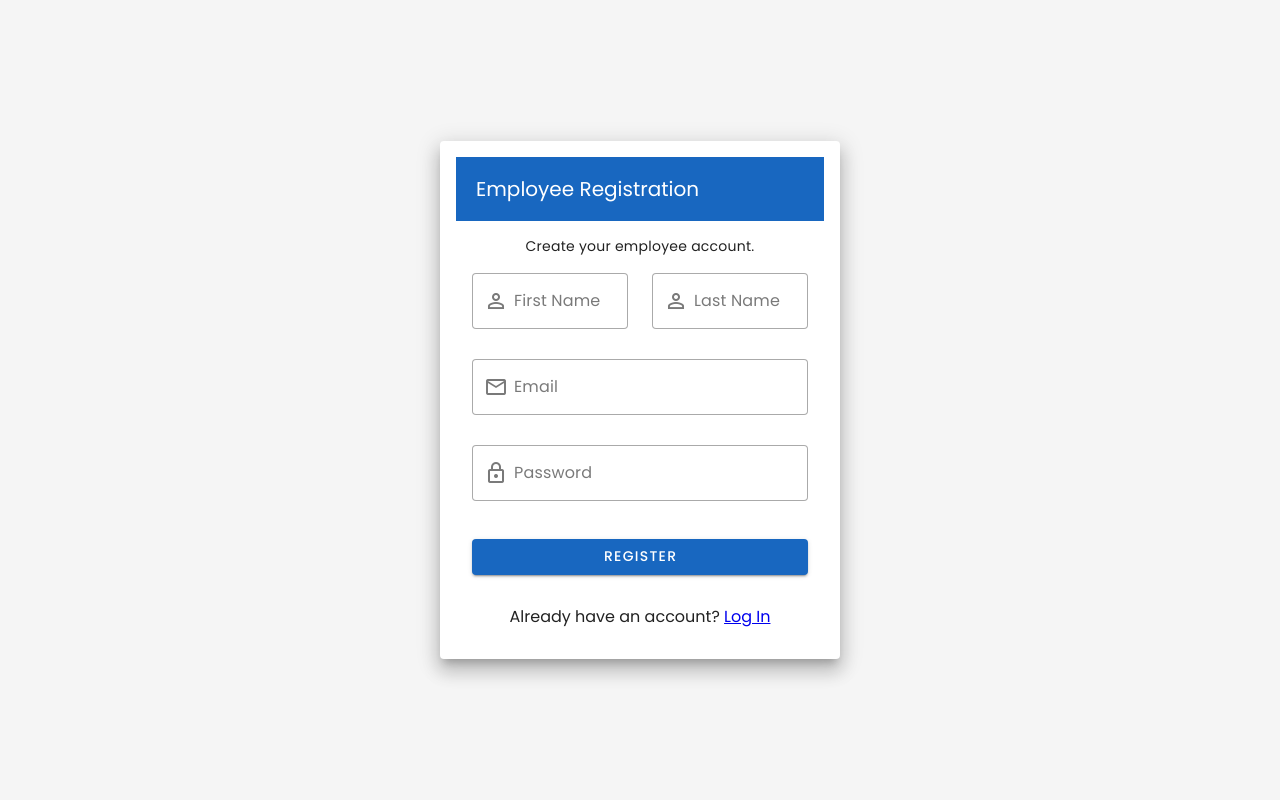
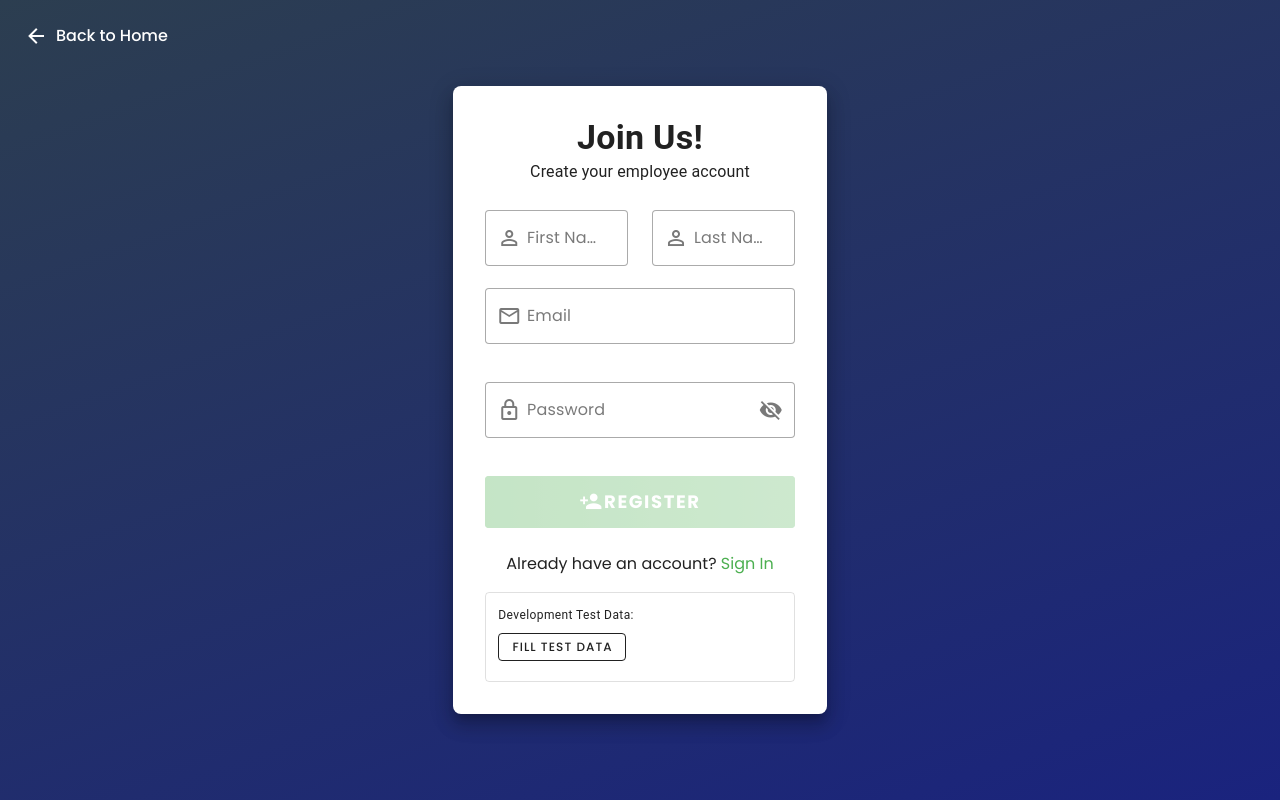
Before and after one commit to Hawasandra1/hr-frontend, a Vue app: page /register in a window 1280 px wide. Built offline with nearby package versions, Linux system fonts and the light colour scheme.

Commit message:
Fixed the unmatched models

```diff
--- a/src/components/RegisterForm.vue
+++ b/src/components/RegisterForm.vue
@@ -1,13 +1,21 @@
 <template>
-  <v-container fluid class="fill-height">
-    <v-row align="center" justify="center">
+  <v-app>
+    <v-main class="gradient-background d-flex align-center justify-center">
+      <!-- Back to Home link -->
+      <router-link to="/" class="back-link-corner">
+        <v-icon small>mdi-arrow-left</v-icon>
+        Back to Home
+      </router-link>
+
+      <v-container>
+        <v-row justify="center">
           <v-col cols="12" sm="8" md="6" lg="4">
-        <v-card class="elevation-12 pa-4">
-          <v-toolbar color="primary" dark flat>
-            <v-toolbar-title>Employee Registration</v-toolbar-title>
-          </v-toolbar>
-          <v-card-text>
-            <p class="text-center mb-4">Create your employee account.</p>
+            <v-card class="pa-8 rounded-lg" elevation="12" dark>
+              <div class="text-center mb-6">
+                <h1 class="text-h4 font-weight-bold">Join Us!</h1>
+                <p class="text-subtitle-1">Create your employee account</p>
+              </div>
+
               <v-form ref="form" @submit.prevent="handleRegister">
                 <v-row>
                   <v-col cols="12" sm="6">
@@ -16,8 +24,9 @@
                       label="First Name"
                       prepend-inner-icon="mdi-account-outline"
                       variant="outlined"
-                    :rules="[v => !!v || 'First Name is required']"
+                      :rules="nameRules"
                       required
+                      :disabled="loading"
                     ></v-text-field>
                   </v-col>
                   <v-col cols="12" sm="6">
@@ -26,8 +35,9 @@
                       label="Last Name"
                       prepend-inner-icon="mdi-account-outline"
                       variant="outlined"
-                    :rules="[v => !!v || 'Last Name is required']"
+                      :rules="nameRules"
                       required
+                      :disabled="loading"
                     ></v-text-field>
                   </v-col>
                 </v-row>
@@ -38,93 +48,181 @@
                   prepend-inner-icon="mdi-email-outline"
                   type="email"
                   variant="outlined"
-                :rules="[v => !!v || 'Email is required', v => /.+@.+\..+/.test(v) || 'E-mail must be valid']"
+                  :rules="emailRules"
                   required
-                class="mt-2"
+                  class="mb-4"
+                  :disabled="loading"
                 ></v-text-field>
 
                 <v-text-field
                   v-model="password"
                   label="Password"
                   prepend-inner-icon="mdi-lock-outline"
-                type="password"
+                  :type="showPassword ? 'text' : 'password'"
+                  :append-inner-icon="showPassword ? 'mdi-eye' : 'mdi-eye-off'"
+                  @click:append-inner="showPassword = !showPassword"
                   variant="outlined"
-                :rules="[v => !!v || 'Password is required', v => v.length >= 6 || 'Password must be at least 6 characters']"
+                  :rules="passwordRules"
                   required
-                class="mt-2"
+                  class="mb-4"
+                  :disabled="loading"
                 ></v-text-field>
 
-              <v-alert v-if="message" :type="successful ? 'success' : 'error'" class="mt-4">
+                <v-alert v-if="message" :type="messageType" class="mb-4">
                   {{ message }}
                 </v-alert>
 
                 <v-btn
                   :loading="loading"
                   type="submit"
-                color="primary"
                   block
-                large
-                class="mt-4"
+                  size="x-large"
+                  class="action-button font-weight-bold"
+                  :disabled="!isFormValid"
                 >
+                  <v-icon left>mdi-account-plus</v-icon>
                   Register
                 </v-btn>
               </v-form>
-          </v-card-text>
-          <v-card-actions class="justify-center">
-            <p>Already have an account? <router-link to="/login">Log In</router-link></p>
-          </v-card-actions>
+
+              <div class="text-center mt-6">
+                <p>Already have an account?
+                  <router-link to="/login" class="text-primary">
+                    Sign In
+                  </router-link>
+                </p>
+              </div>
+
+              <!-- Development helper -->
+              <div v-if="isDevelopment" class="mt-4 pa-3 border rounded">
+                <p class="text-caption mb-2">Development Test Data:</p>
+                <v-btn
+                  size="small"
+                  variant="outlined"
+                  @click="fillTestData"
+                  class="mr-2 mb-2"
+                >
+                  Fill Test Data
+                </v-btn>
+              </div>
             </v-card>
           </v-col>
         </v-row>
       </v-container>
+    </v-main>
+  </v-app>
 </template>
 
 <script setup>
-import { ref } from 'vue';
+import { ref, computed } from 'vue';
 import { useRouter } from 'vue-router';
 import AuthService from '@/services/auth.service';
 
+// Reactive data
 const form = ref(null);
 const firstName = ref('');
 const lastName = ref('');
 const email = ref('');
 const password = ref('');
-
+const showPassword = ref(false);
 const loading = ref(false);
-const successful = ref(false);
 const message = ref('');
+const messageType = ref('error');
 const router = useRouter();
 
-// --- REVERTED TO ORIGINAL EMPLOYEE REGISTRATION LOGIC ---
+// Environment check
+const isDevelopment = computed(() => import.meta.env.DEV);
+
+// Validation rules
+const nameRules = [
+  v => !!v || 'This field is required',
+  v => v.length >= 2 || 'Name must be at least 2 characters'
+];
+
+const emailRules = [
+  v => !!v || 'Email is required',
+  v => /.+@.+\..+/.test(v) || 'Email must be valid'
+];
+
+const passwordRules = [
+  v => !!v || 'Password is required',
+  v => v.length >= 6 || 'Password must be at least 6 characters'
+];
+
+// Form validation
+const isFormValid = computed(() => {
+  return firstName.value.length >= 2 &&
+         lastName.value.length >= 2 &&
+         email.value &&
+         /.+@.+\..+/.test(email.value) &&
+         password.value.length >= 6;
+});
+
+// Fill test data (development only)
+const fillTestData = () => {
+  firstName.value = 'John';
+  lastName.value = 'Doe';
+  email.value = 'john.doe@example.com';
+  password.value = 'test123';
+};
+
+// Handle registration
 const handleRegister = async () => {
+  try {
+    // Validate form
     const { valid } = await form.value.validate();
-  if (!valid) return;
+    if (!valid) {
+      message.value = 'Please fix the form errors';
+      messageType.value = 'error';
+      return;
+    }
 
     loading.value = true;
     message.value = '';
 
-  try {
-    // This object is for a standard employee
+    console.log('Attempting registration...');
+
     const userData = {
-      firstName: firstName.value,
-      lastName: lastName.value,
-      email: email.value,
+      firstName: firstName.value.trim(),
+      lastName: lastName.value.trim(),
+      email: email.value.trim(),
       password: password.value,
     };
 
-    // This calls the public /api/auth/register endpoint for employees
-    await AuthService.register(userData);
+    console.log('Registration data:', {
+      firstName: userData.firstName,
+      lastName: userData.lastName,
+      email: userData.email,
+      hasPassword: !!userData.password
+    });
 
-    successful.value = true;
+    const response = await AuthService.register(userData);
+
+    // Show success message
     message.value = 'Registration successful! Redirecting to login...';
+    messageType.value = 'success';
 
+    console.log('Registration successful:', response);
+
+    // Wait a moment to show success message, then redirect
     setTimeout(() => {
       router.push('/login');
     }, 2000);
 
   } catch (error) {
-    message.value = error.response?.data?.message || 'An error occurred during registration.';
-    successful.value = false;
+    console.error('Registration error:', error);
+
+    // Handle different types of errors
+    if (error.response?.data?.message) {
+      message.value = error.response.data.message;
+    } else if (error.message) {
+      message.value = error.message;
+    } else {
+      message.value = 'Registration failed. Please try again.';
+    }
+
+    messageType.value = 'error';
+
   } finally {
     loading.value = false;
   }
@@ -132,8 +230,71 @@ const handleRegister = async () => {
 </script>
 
 <style scoped>
-.fill-height {
+.gradient-background {
+  background: linear-gradient(160deg, #2c3e50 0%, #1a237e 100%);
   min-height: 100vh;
-  background-color: #f5f5f5;
+  position: relative;
+}
+
+.action-button {
+  background: linear-gradient(to right, #4CAF50, #66BB6A) !important;
+  color: white !important;
+  transition: transform 0.2s ease-in-out;
+}
+
+.action-button:hover {
+  transform: translateY(-2px);
+}
+
+.action-button:disabled {
+  opacity: 0.6;
+  transform: none;
+}
+
+.text-primary {
+  color: #4CAF50 !important;
+  text-decoration: none;
+}
+
+.text-primary:hover {
+  text-decoration: underline;
+}
+
+.back-link-corner {
+  position: absolute;
+  top: 24px;
+  left: 24px;
+  text-decoration: none;
+  color: #FFFFFF !important;
+  font-weight: 500;
+  display: flex;
+  align-items: center;
+  gap: 8px;
+  z-index: 10;
+  transition: color 0.2s ease;
+}
+
+.back-link-corner:hover {
+  text-decoration: underline;
+  color: #64B5F6 !important;
+}
+
+/* Development helper styles */
+.border {
+  border: 1px solid rgba(255, 255, 255, 0.2);
+}
+
+.v-alert {
+  margin-bottom: 16px;
+}
+
+/* Loading state improvements */
+.v-btn--loading {
+  pointer-events: none;
+}
+
+/* Form field focus states */
+.v-text-field--focused {
+  box-shadow: 0 0 0 2px rgba(76, 175, 80, 0.3);
 }
 </style>
--- a/src/services/api.js
+++ b/src/services/api.js
@@ -1,7 +1,7 @@
 import axios from 'axios';
 import AuthService from './auth.service.js';
 
-// FIXED: Removed double slash and improved environment variable handling
+// FIXED: Improved environment variable handling
 const getApiBaseUrl = () => {
     // Check for environment variable first
     if (import.meta.env.VITE_API_BASE_URL) {
@@ -21,18 +21,24 @@ const api = axios.create({
     baseURL: getApiBaseUrl(),
     headers: {
         'Content-Type': 'application/json',
+        'Accept': 'application/json'
     },
-    timeout: 15000, // 15 second timeout for Render's cold starts
+    timeout: 30000, // FIXED: Increased timeout to 30 seconds for Render's cold starts
+    withCredentials: false // FIXED: Explicitly set for CORS
 });
 
-// Enhanced Request Interceptor
+// FIXED: Enhanced Request Interceptor
 api.interceptors.request.use(
     (config) => {
         // Log API calls in development
         if (import.meta.env.DEV) {
             console.log(`API Request: ${config.method.toUpperCase()} ${config.baseURL}${config.url}`);
+            if (config.data && config.method.toLowerCase() !== 'get') {
+                console.log('Request data:', config.data);
+            }
         }
 
+        // Add auth token if available
         const userStr = localStorage.getItem('user');
         if (userStr) {
             try {
@@ -42,7 +48,7 @@ api.interceptors.request.use(
                 }
             } catch (error) {
                 console.error('Error parsing user data from localStorage:', error);
-                localStorage.removeItem('user'); // Clean up corrupted data
+                localStorage.removeItem('user');
             }
         }
         return config;
@@ -53,42 +59,98 @@ api.interceptors.request.use(
     }
 );
 
-// Enhanced Response Interceptor
+// FIXED: Enhanced Response Interceptor with better error handling
 api.interceptors.response.use(
     (response) => {
         // Log successful responses in development
         if (import.meta.env.DEV) {
-            console.log(`API Response: ${response.status} ${response.config.url}`);
+            console.log(`API Response: ${response.status} ${response.config.method.toUpperCase()} ${response.config.url}`);
+            if (response.data) {
+                console.log('Response data:', response.data);
+            }
         }
         return response;
     },
     (error) => {
-        // Enhanced error logging
+        // FIXED: Enhanced error logging and handling
         if (error.response) {
-            console.error(`API Error: ${error.response.status} ${error.response.config?.url}`, error.response.data);
+            // Server responded with error status
+            console.error(`API Error: ${error.response.status} ${error.response.config?.url}`);
+            console.error('Error details:', error.response.data);
+
+            // Handle specific error codes
+            switch (error.response.status) {
+                case 400:
+                    console.error('Bad Request - Check your request data');
+                    break;
+                case 401:
+                    console.error('Unauthorized - Invalid or expired token');
+                    break;
+                case 403:
+                    console.error('Forbidden - Insufficient permissions');
+                    break;
+                case 404:
+                    console.error('Not Found - Endpoint or resource not found');
+                    break;
+                case 409:
+                    console.error('Conflict - Resource already exists');
+                    break;
+                case 500:
+                    console.error('Internal Server Error');
+                    break;
+                default:
+                    console.error(`HTTP ${error.response.status}: ${error.response.statusText}`);
+            }
         } else if (error.request) {
+            // Network error - no response received
             console.error('Network Error - No response received:', error.request);
+            console.error('Network error - check if backend is running and CORS is configured');
+
+            // Check for specific network error types
+            if (error.code === 'ECONNABORTED') {
+                console.error('Request timeout - backend may be slow or unreachable');
+            } else if (error.code === 'ERR_NETWORK') {
+                console.error('Network error - check internet connection');
+            }
         } else {
+            // Request setup error
             console.error('Request setup error:', error.message);
         }
 
         const originalRequest = error.config;
 
-        // Handle 401 Unauthorized
+        // FIXED: Handle 401 Unauthorized with auth check
         if (error.response?.status === 401 && !originalRequest._retry) {
             originalRequest._retry = true;
             console.error("API Interceptor: Received 401 Unauthorized. Logging out and redirecting.");
-            AuthService.logout();
-            window.location.href = '/login';
-        }
 
-        // Handle network errors (server down, CORS issues, etc.)
-        if (!error.response) {
-            console.error('Network error - check if backend is running and CORS is configured');
+            // Only logout and redirect if we actually have auth data
+            if (localStorage.getItem('user')) {
+                AuthService.logout();
+                // Only redirect to login if not already on login/register pages
+                if (!window.location.pathname.includes('/login') &&
+                    !window.location.pathname.includes('/register')) {
+                    window.location.href = '/login';
+                }
+            }
         }
 
         return Promise.reject(error);
     }
 );
 
+// FIXED: Add health check function
+export const checkBackendHealth = async () => {
+    try {
+        const response = await axios.get(`${getApiBaseUrl().replace('/api', '')}/health`, {
+            timeout: 10000
+        });
+        console.log('Backend health check successful:', response.status);
+        return true;
+    } catch (error) {
+        console.error('Backend health check failed:', error.message);
+        return false;
+    }
+};
+
 export default api;
--- a/src/services/auth.service.js
+++ b/src/services/auth.service.js
@@ -33,35 +33,102 @@ class AuthService {
             }
         }
     }
- async registerAdmin(userData) {
-      try {
-        console.log('Attempting to register admin user:', userData.email);
-        // This calls the specific backend route for creating users as an admin
-        const response = await api.post('/auth/register-admin', userData);
-        console.log('Admin user registration successful:', response.data);
-        return response.data;
-      } catch (error) {
-        console.error('Admin registration error:', error);
-        throw error; // Re-throw the error so the component can display a message
-      }
-    }
-    // Register method
+
+    // FIXED: Enhanced register method with better validation and error handling
     async register(userData) {
         try {
-            console.log('Attempting registration for:', userData.email);
+            // FIXED: Validate required fields before sending (matching Employee model)
+            const requiredFields = ['firstName', 'lastName', 'email', 'password'];
+            const missingFields = requiredFields.filter(field => !userData[field] || userData[field].trim() === '');
 
-            const response = await api.post('/auth/register', userData);
+            if (missingFields.length > 0) {
+                throw new Error(`Missing required fields: ${missingFields.join(', ')}`);
+            }
 
-            if (response.data && response.data.token && response.data.user) {
-                // Automatically log in after successful registration
-                localStorage.setItem('user', JSON.stringify(response.data));
-                console.log('Registration and login successful:', response.data.user.email);
-                return response.data;
+            // FIXED: Prepare clean data object (matching Employee model - NO username field)
+            const registrationData = {
+                firstName: userData.firstName.trim(),
+                lastName: userData.lastName.trim(),
+                email: userData.email.trim().toLowerCase(),
+                password: userData.password,
+                position: userData.position || 'Employee', // Required field with default
+                role: userData.role || 'Employee' // Default role
+            };
+
+            console.log('Attempting registration for:', registrationData.email);
+            console.log('Registration payload:', {
+                firstName: registrationData.firstName,
+                lastName: registrationData.lastName,
+                email: registrationData.email,
+                position: registrationData.position,
+                role: registrationData.role,
+                hasPassword: !!registrationData.password
+            });
+
+            const response = await api.post('/auth/register', registrationData);
+
+            console.log('Registration API response:', response.data);
+
+            // FIXED: Handle different response formats from backend
+            if (response.data) {
+                // If backend returns token and user, auto-login
+                if (response.data.token && response.data.user) {
+                    localStorage.setItem('user', JSON.stringify(response.data));
+                    console.log('Registration and auto-login successful:', response.data.user.email);
+                    return response.data;
+                }
+                // If backend just confirms registration without auto-login
+                else if (response.data.message || response.data.success) {
+                    console.log('Registration successful, manual login required');
+                    return response.data;
+                }
+                // Generic success response
+                else {
+                    console.log('Registration completed successfully');
+                    return response.data;
+                }
             } else {
                 throw new Error('Invalid response format from server');
             }
         } catch (error) {
             console.error('Registration error:', error);
+
+            // FIXED: Better error handling with specific messages
+            if (error.response?.status === 400) {
+                const errorMessage = error.response.data?.message || 'Registration failed - please check your information';
+                throw new Error(errorMessage);
+            } else if (error.response?.status === 409) {
+                throw new Error('Email or username already exists. Please try different credentials.');
+            } else if (error.response?.status === 500) {
+                throw new Error('Server error - please try again later');
+            } else if (error.code === 'ECONNABORTED') {
+                throw new Error('Request timeout - please check your connection and try again');
+            } else if (!error.response) {
+                throw new Error('Network error - unable to reach server. Please try again.');
+            } else {
+                throw error;
+            }
+        }
+    }
+
+    // FIXED: Enhanced registerAdmin method
+    async registerAdmin(userData) {
+        try {
+            console.log('Attempting to register admin user:', userData.email);
+
+            // Validate required fields
+            const requiredFields = ['firstName', 'lastName', 'email', 'password', 'role'];
+            const missingFields = requiredFields.filter(field => !userData[field]);
+
+            if (missingFields.length > 0) {
+                throw new Error(`Missing required fields: ${missingFields.join(', ')}`);
+            }
+
+            const response = await api.post('/auth/register-admin', userData);
+            console.log('Admin user registration successful:', response.data);
+            return response.data;
+        } catch (error) {
+            console.error('Admin registration error:', error);
             throw error;
         }
     }
@@ -75,10 +142,8 @@ class AuthService {
         this._currentUser = null;
 
         // Optional: Make API call to invalidate token on server
-        // Note: Only do this if your backend supports token invalidation
         try {
             api.post('/auth/logout').catch(() => {
-                // Ignore errors for logout API call
                 console.log('Logout API call failed (this is okay)');
             });
         } catch (error) {
@@ -96,7 +161,6 @@ class AuthService {
             }
         } catch (error) {
             console.error('Error parsing user data:', error);
-            // Clean up corrupted data
             localStorage.removeItem('user');
         }
         return null;
```
Lines whose indentation alone changed are shown as unchanged.
